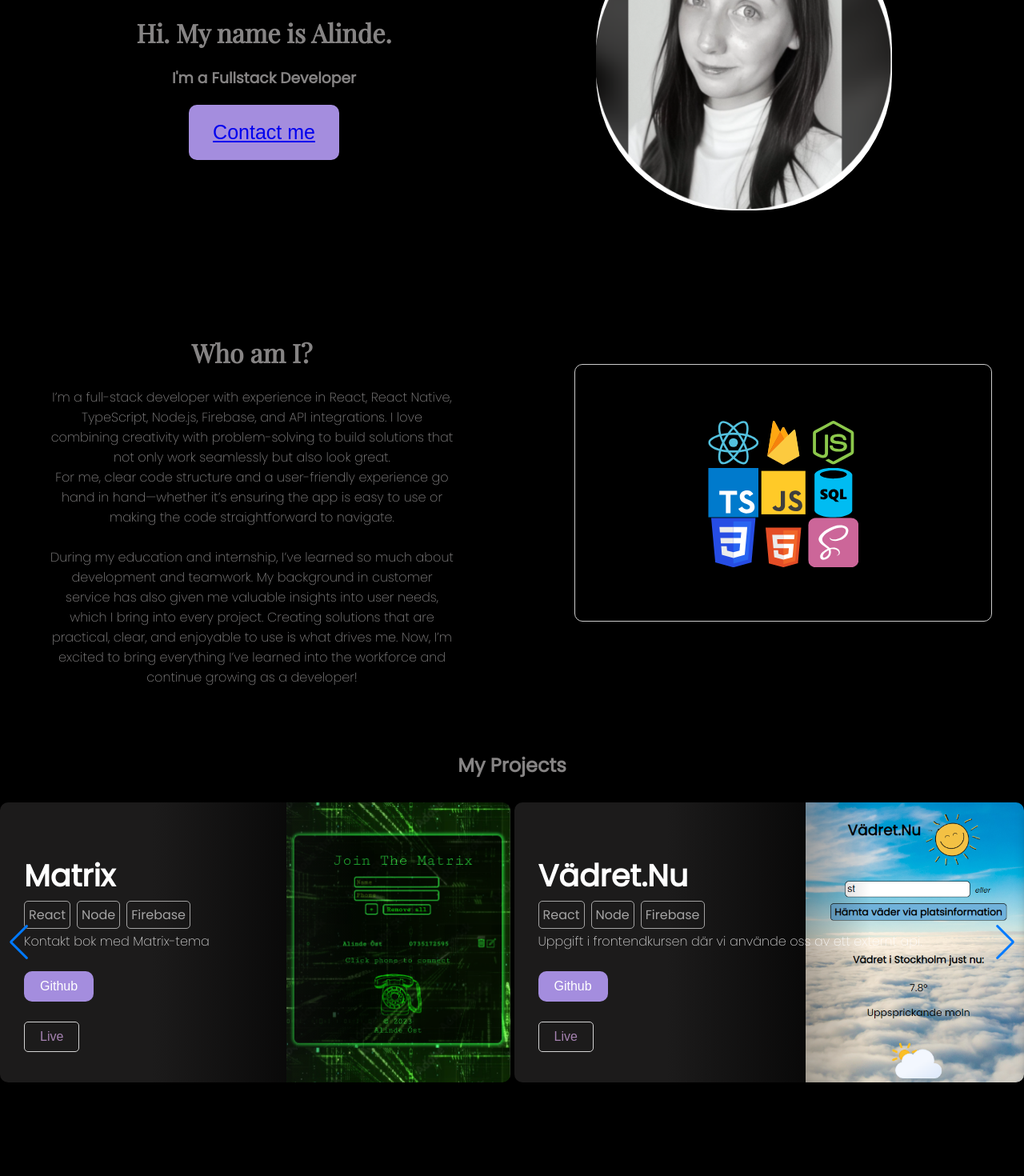
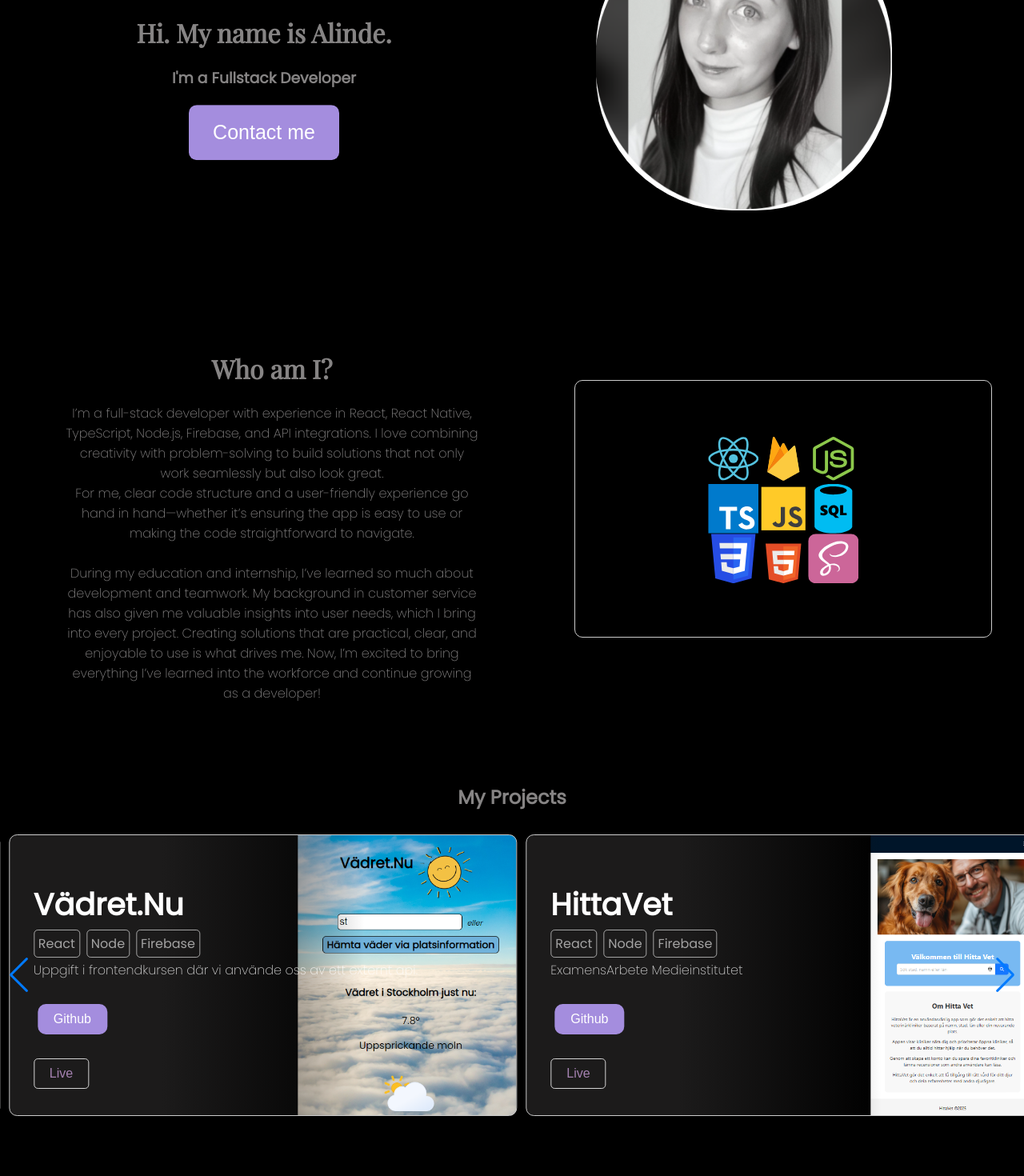
Before and after one commit to lindelind/portfolio, a React (Vite) app in the folder client/: page / in a window 1280 px wide. Shown: the part 260-1730 px from the top of the page at 80% size. Built offline with nearby package versions, Linux system fonts and the light colour scheme.

Commit message:
fixed some styling and animation

```diff
--- a/client/src/components/Projects.tsx
+++ b/client/src/components/Projects.tsx
@@ -3,7 +3,7 @@ import { Description } from "../styledComponents/Description";
 import { Tags } from "../styledComponents/Tags";
 import { Title } from "../styledComponents/Title";
 import { Swiper, SwiperSlide } from "swiper/react";
-import { Navigation } from "swiper/modules";
+import { Autoplay, Navigation } from "swiper/modules";
 import "swiper/css";
 import "swiper/css/navigation";
 import { useDeviceType } from "../hooks/useDevice";
@@ -41,11 +41,12 @@ export const Projects = () => {
   const deviceType = useDeviceType();
 
   const swiperConfig = {
-    spaceBetween: 5,
+    spaceBetween: 13,
+    speed: 7000,
+    autoplay: {
+      delay: 150,
 
-
-
-
+    },
     loop: true,
     navigation: true,
 
@@ -55,7 +56,7 @@ export const Projects = () => {
         : deviceType === "laptop"
           ? 2
           : 2,
-    modules: [Navigation],
+    modules: [Navigation, Autoplay],
   };
 
   return (
--- a/client/src/index.scss
+++ b/client/src/index.scss
@@ -7,6 +7,7 @@ body, html {
     font-weight: lighter;
     background-color: black;
     color: rgb(134, 132, 132);
+    // color: #6e8efb;
     overflow-x: hidden;
 
 
@@ -24,6 +25,6 @@ body, html {
 
 
 ::-webkit-scrollbar-thumb {
-  background: rgb(62, 61, 62);
+  background: #6e8efb;
   border-radius: 10px;
 }
--- a/client/src/styledComponents/Button.ts
+++ b/client/src/styledComponents/Button.ts
@@ -9,6 +9,12 @@ export const PrimaryButton = styled.button`
   border-radius: 10px;
   font-size: 16px;
   cursor: pointer;
+  margin: 5px;
+
+  a {
+  text-decoration: none;
+  color: white;
+  }
 
   &:hover {
     background-color:rgb(147, 45, 202);
@@ -18,16 +24,41 @@ export const PrimaryButton = styled.button`
 export const CustomButton = styled.button`
   background-color: rgb(164, 141, 222);
   color: white;
+      a {
+    text-decoration: none;
+    color: white;
+    }
+
+    &:hover {
+      background-color: rgb(147, 45, 202);
+    }
 
   padding: 20px 30px;
   border: none;
   border-radius: 10px;
   font-size: 25px;
   cursor: pointer;
+  animation: bounce 1s;
+            animation-direction: alternate;
+            animation-timing-function: cubic-bezier(.5, .05, 1, .5);
+            animation-iteration-count: infinite;
+        }
 
-  &:hover {
-    background-color: rgb(147, 45, 202);
-  }
+
+        @keyframes bounce {
+            from {
+                transform: translate3d(0, 0px, 0);
+            }
+
+            to {
+                transform: translate3d(0, 30px, 0);
+            }
+
+        }
+
+
+
+
 `;
 
 export const SecondaryButton = styled.button`
@@ -39,6 +70,11 @@ export const SecondaryButton = styled.button`
   font-size: 16px;
   cursor: pointer;
 
+  a {
+    text-decoration: none;
+    color: rgb(165, 130, 177);
+  }
+
   &:hover {
     background-color: #e6f2ff;
   }
--- a/client/src/styledComponents/ProjectBanner.tsx
+++ b/client/src/styledComponents/ProjectBanner.tsx
@@ -8,6 +8,7 @@ export interface ProjectBannerProps {
 const StyledContainer = styled.div<ProjectBannerProps>`
   height: 350px;
   display: flex;
+  border: 1px solid #ccc;
   border-radius: 10px;
   box-shadow: rgba(0, 0, 0, 0.35) 0px 5px 15px;
   background-image: linear-gradient(90deg, rgb(28, 27, 27) 30%, transparent 70%),
@@ -17,6 +18,7 @@ const StyledContainer = styled.div<ProjectBannerProps>`
   background-position: right;
   width: 100%;
   margin: 10px auto;
+  cursor: pointer;
 
   & > div {
     display: flex;
@@ -25,7 +27,6 @@ const StyledContainer = styled.div<ProjectBannerProps>`
     align-items: flex-start;
     padding-left: 10px;
     margin: 20px;
-
   }
 `;
 
--- a/client/src/styledComponents/components/Layout/StyledLayout.ts
+++ b/client/src/styledComponents/components/Layout/StyledLayout.ts
@@ -73,7 +73,7 @@ export const StackedLayout = styled.div`
 export const TextSection = styled.div`
   flex: 1;
   padding: 20px;
-  margin-right:50px;
+  margin: 20px;
 
   @media (max-width: 768px) {
 
```
